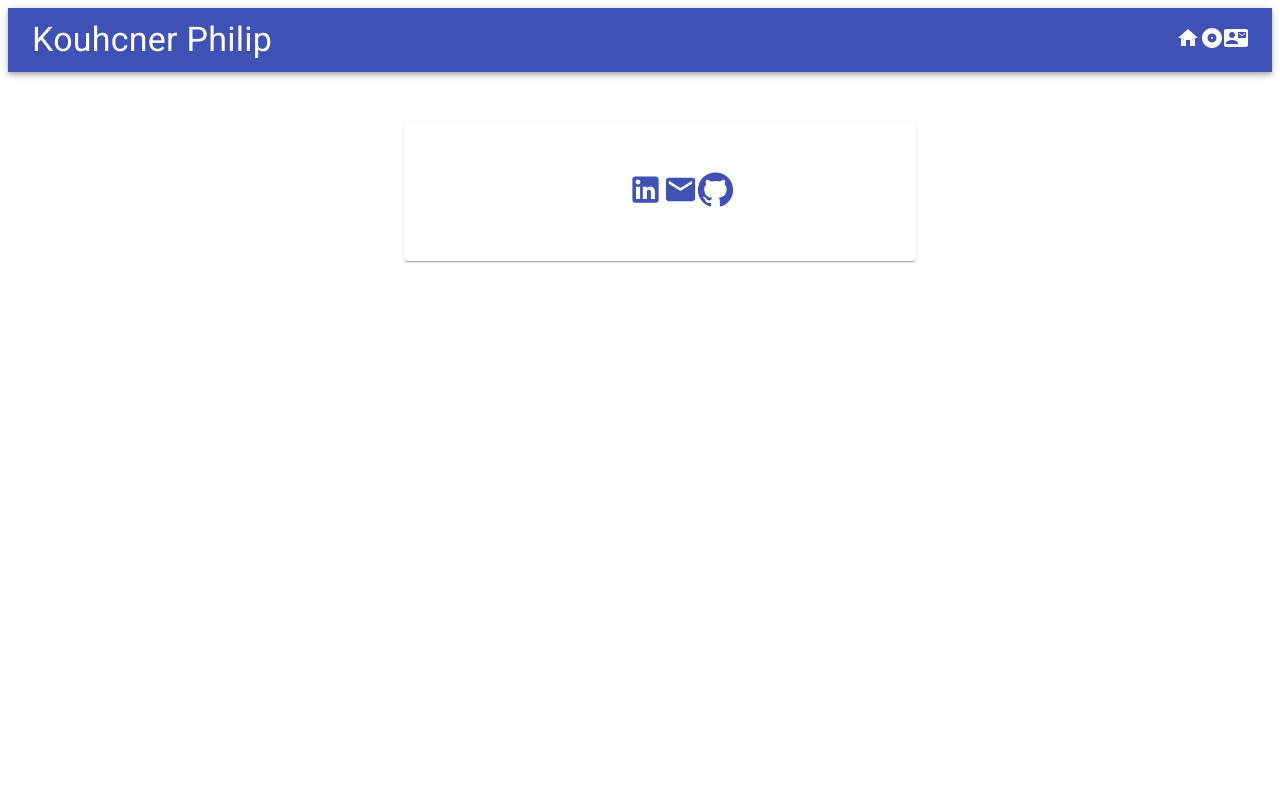
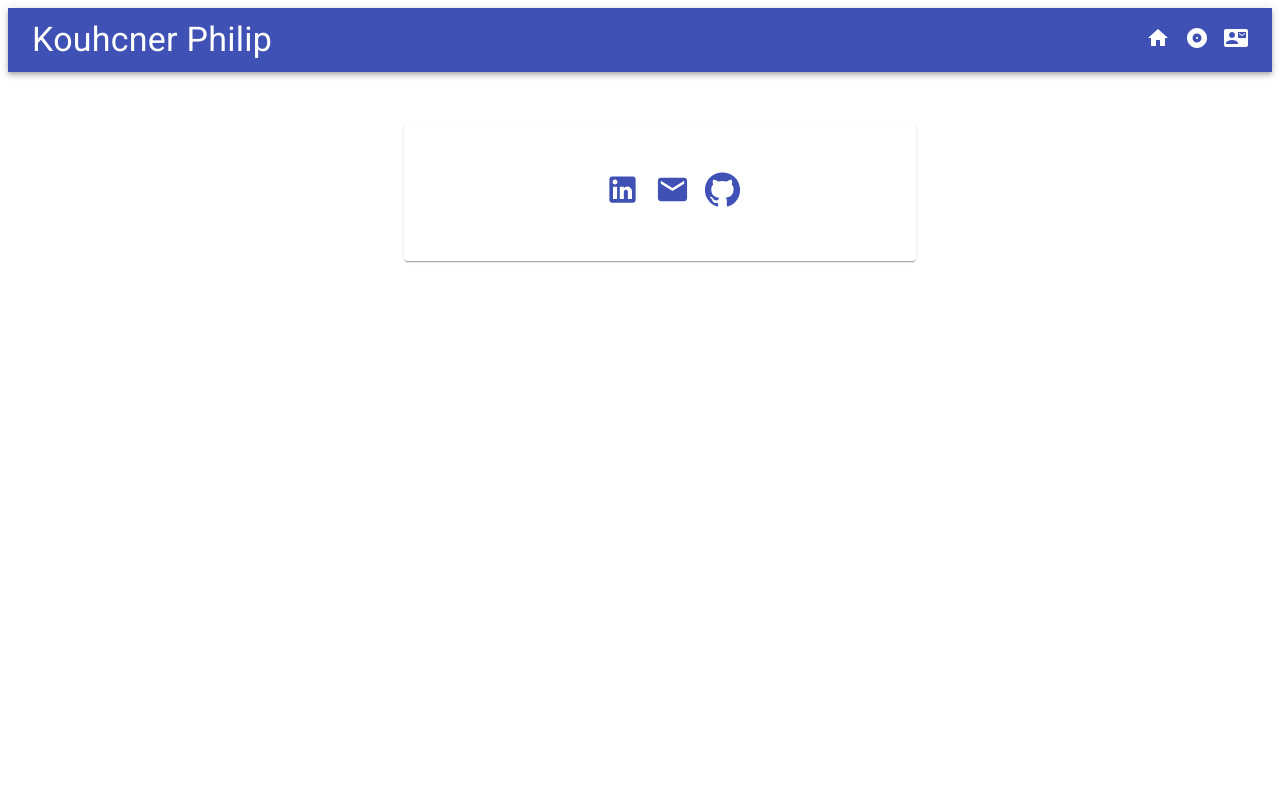
Before and after one commit to PhilipK-webdev/React_Portfolio, a React (Create React App) app: page /about in a window 1280 px wide. Shown: the top 800 px of the page. Built offline with nearby package versions, Linux system fonts and the light colour scheme; a web font is replaced by a local one.

Commit message:
update the style

```diff
--- a/src/App.js
+++ b/src/App.js
@@ -10,11 +10,11 @@ import About from './component/About';
 
 
 function App() {
+
   const title = "Kouchner Philip";
   const subheader = "Full Stack Web Developer";
   const img = images;
   const bio = "Currently studying at Berkley Extension as Full-Stack Web Developer.Looking for my new challenge in frontend, backend or Both. I'm a fast learner with excellent background in computers I like to learn new technologies and expand my knowledge in a variety of fields";
-
 
 
   return (
--- a/src/component/About.js
+++ b/src/component/About.js
@@ -34,13 +34,13 @@ const About = () => {
         <Container maxWidth="sm" >
             <Card className={classes.root} >
                 <div className={classes.root}>
-                    <Link href="https://www.linkedin.com/in/philip-kouchner-886264100/">
+                    <Link href="https://www.linkedin.com/in/philip-kouchner-886264100/" style={{ marginRight: "15px" }}>
                         <LinkedInIcon fontSize={"large"} />
                     </Link>
-                    <Link href="mailto:philipk179@gmail.com" label={"test@example.com"}>
+                    <Link href="mailto:philipk179@gmail.com" label={"philipk179@gmail.com"} style={{ marginRight: "15px" }}>
                         <MailIcon fontSize={"large"} />
                     </Link>
-                    <Link href="https://github.com/PhilipK-webdev" >
+                    <Link href="https://github.com/PhilipK-webdev" style={{ marginRight: "15px" }} >
                         <GitHubIcon fontSize={"large"} />
                     </Link>
                 </div>
--- a/src/component/Header.js
+++ b/src/component/Header.js
@@ -28,12 +28,12 @@ const Header = () => {
                     <div>
                         <Link to="/" >
                             <Tooltip title="Home" arrow >
-                                <HomeIcon style={{ color: "white" }} />
+                                <HomeIcon style={{ color: "white", marginRight: "15px" }} />
                             </Tooltip>
                         </Link>
                         <Link to="/projects">
                             <Tooltip title="Projects" arrow >
-                                <AlbumIcon style={{ color: "white" }} />
+                                <AlbumIcon style={{ color: "white", marginRight: "15px" }} />
                             </Tooltip>
                         </Link>
                         <Link to="/about">
--- a/src/component/Projects.js
+++ b/src/component/Projects.js
@@ -4,6 +4,7 @@ import './style/carousel.css'
 import { SLIDE_INFO } from './constants.js';
 import { FaChevronLeft, FaChevronRight } from 'react-icons/fa';
 import { Slide } from '@material-ui/core';
+import useMediaQuery from '@material-ui/core/useMediaQuery';
 
 
 const Projects = () => {
@@ -34,9 +35,9 @@ const Projects = () => {
             setSlideIn(true);
         }, 500);
     };
-
+    const matches = useMediaQuery('(min-width:600px)');
     return (
-        <div className='carousel'>
+        <div className='carousel' {...matches}>
             <Arrow
                 direction='left'
                 clickFunction={() => onArrowClick('left')}
--- a/src/component/style/carousel.css
+++ b/src/component/style/carousel.css
@@ -4,6 +4,7 @@
     display: flex;
     justify-content: center;
     align-items: center;
+    flex-basis: auto;
   }
   svg {
     height: 30px;
```
